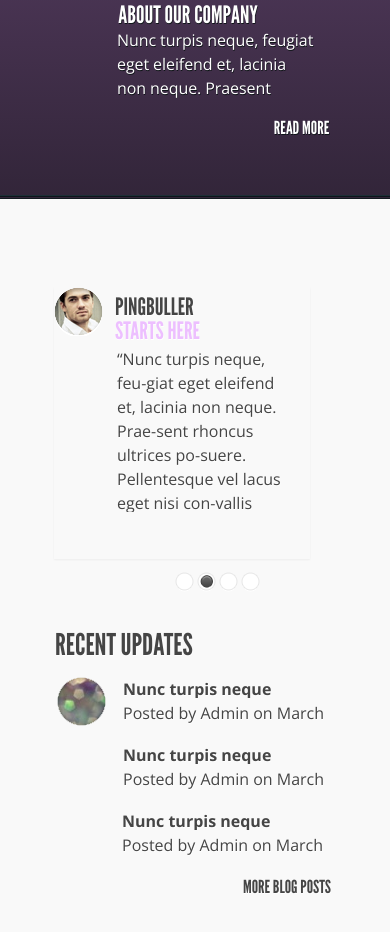
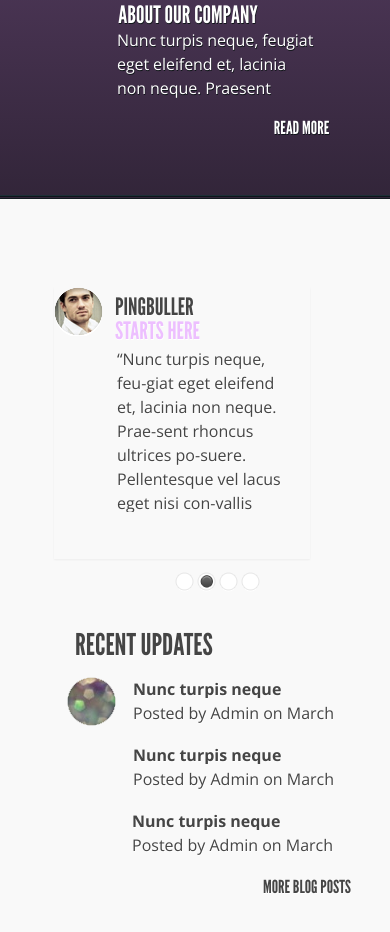
Before and after one commit to dekermendzhy/dnavtoparts.github.io, a plain HTML site: page html_07-08/index.html in a window 390 px wide. Shown: the part 916-1848 px from the top of the page. Drawn offline with nearby package versions, Linux system fonts and the light colour scheme.

Commit message:
html_07-08 some changes

```diff
--- a/html_07-08/css/smartphone320.css
+++ b/html_07-08/css/smartphone320.css
@@ -1,7 +1,7 @@
 @media (min-width: 320px) and (max-width: 479px){
     .wrapper{
         margin: 0 auto;
-        min-width: 320px;
+        width: 320px;
     }
     header{
         padding-top: 70px;
@@ -269,12 +269,12 @@
         overflow: hidden;
     }
     .updates__item{
-        margin: 0 0 16px 42px;
+        margin: 0 0 16px 32px;
         width: 293px;
         height: 50px;
     }
     .updates__item-last{
-        margin: 0 0 0 42px;
+        margin: 0 0 0 32px;
         width: 293px;
         height: 50px;
     }
--- a/html_07-08/index.html
+++ b/html_07-08/index.html
@@ -156,7 +156,7 @@
     </div>
 
     <div class="sponsors">
-        <div class="wrapper" style="width: 320px;">
+        <div class="wrapper">
             <div class="logos">
                 <a href="#" class="logo1"></a>
                 <a href="#" class="logo2"></a>
```
